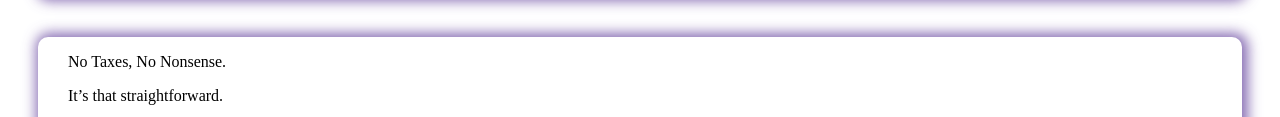
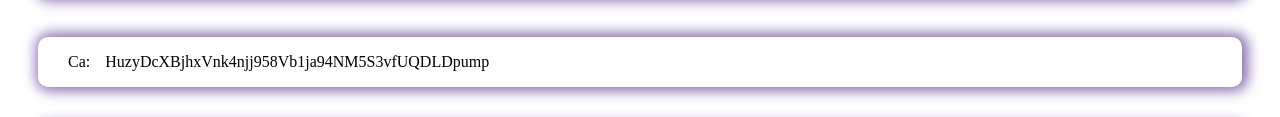
Before and after one commit to happyElephant12/happyElephant12, a plain HTML site: page index.html in a window 1280 px wide. Shown: the part 683-800 px from the top of the page. Drawn offline with Linux system fonts and the light colour scheme.

Commit message:
Update index.html

```diff
--- a/index.html
+++ b/index.html
@@ -96,14 +96,14 @@
         </div>
       </div>
 
-<!--       <div class="ending">
+      <div class="ending">
         <div class="paragraphendingdivca">
           <p class="endingparagraphca">Ca:</p>
           <p class="endingparagraphcalink">
-            5mp3MBYoHyyVsZy1rb1Q4rnX7BvmQxa2jNQCJfNMa1Ka
+            HuzyDcXBjhxVnk4njj958Vb1ja94NM5S3vfUQDLDpump
           </p>
         </div>
-      </div> -->
+      </div>
 
       <div class="ending">
         <div class="paragraphendingdiv">
```
